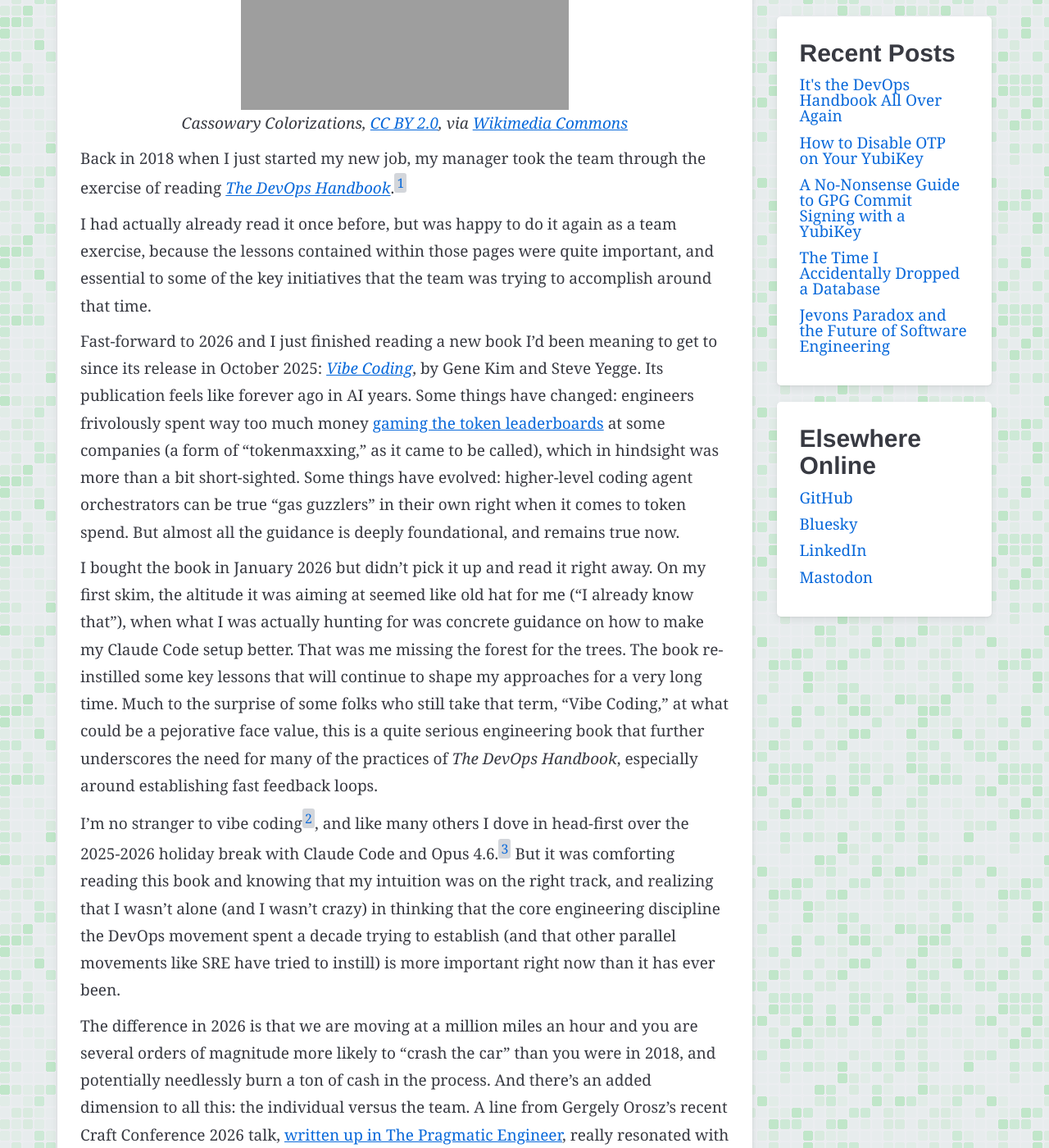
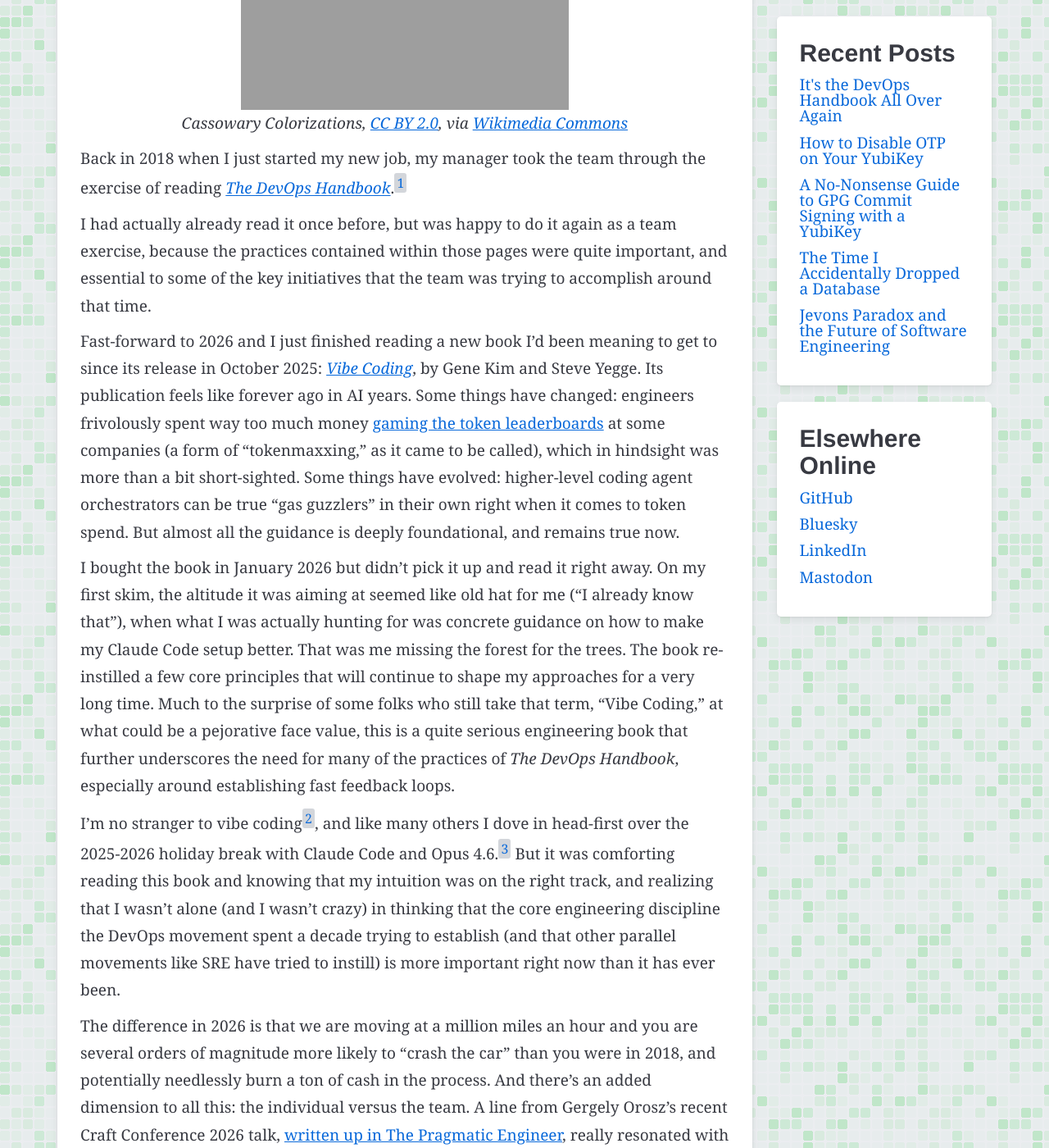
Before and after one commit to ryanspletzer/ryanspletzer.github.io, a Jekyll site: the page built from _posts/2026-06-24-its-the-devops-handbook-all-over-again.md, in a window 1280 px wide and 1400 px high, scrolled down 399 px. Shown: the whole window at 82% size. Built offline with Jekyll 4.4.1, drawn with Linux system fonts in a browser that asks for light colours; some of the changed text lies outside the part shown.

Commit message:
Vary repeated "lesson(s)" phrasing
Trim the overused "lesson(s)" down to the deliberate thesis/closer
echo: frontmatter "teachings," intro "practices," "a few core
principles," and "the same point" replace the rest. Also reword the
intro thesis line.

Co-Authored-By: Claude Opus 4.8 <noreply@anthropic.com>

```diff
--- a/_posts/2026-06-24-its-the-devops-handbook-all-over-again.md
+++ b/_posts/2026-06-24-its-the-devops-handbook-all-over-again.md
@@ -4,7 +4,7 @@ title: It's the DevOps Handbook All Over Again
 date: 2026-06-24 00:00:00
 description: >
   Gene Kim and Steve Yegge's Vibe Coding makes the case
-  that the DevOps Handbook's lessons—fast flow, fast feedback, discipline—matter
+  that the DevOps Handbook's teachings—fast flow, fast feedback, discipline—matter
   more in the AI era, not less.
 tags:
  - devops
@@ -22,7 +22,7 @@ my manager took the team through the exercise of reading
 
 I had actually already read it once before,
 but was happy to do it again as a team exercise,
-because the lessons contained within those pages were quite important,
+because the practices contained within those pages were quite important,
 and essential to some of the key initiatives that the team was trying to accomplish around that time.
 
 Fast-forward to 2026 and I just finished reading a new book
@@ -44,7 +44,7 @@ I bought the book in January 2026 but didn't pick it up and read it right away.
 On my first skim, the altitude it was aiming at seemed like old hat for me ("I already know that"),
 when what I was actually hunting for was concrete guidance on how to make my Claude Code setup better.
 That was me missing the forest for the trees.
-The book re-instilled some key lessons
+The book re-instilled a few core principles
 that will continue to shape my approaches for a very long time.
 Much to the surprise of some folks who still take that term, "Vibe Coding,"
 at what could be a pejorative face value,
```
Also changed, not shown: other parts of _posts/2026-06-24-its-the-devops-handbook-all-over-again.md (+3 -2 lines).
